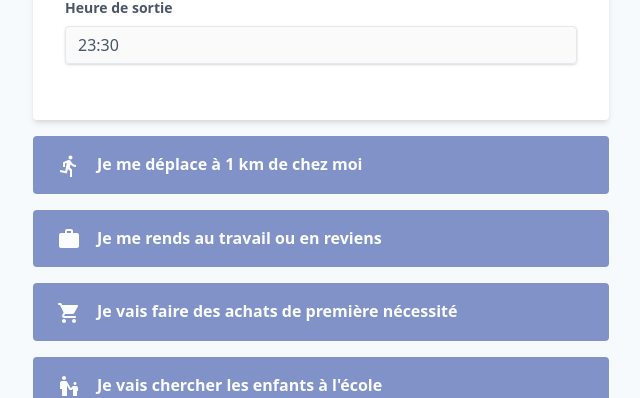
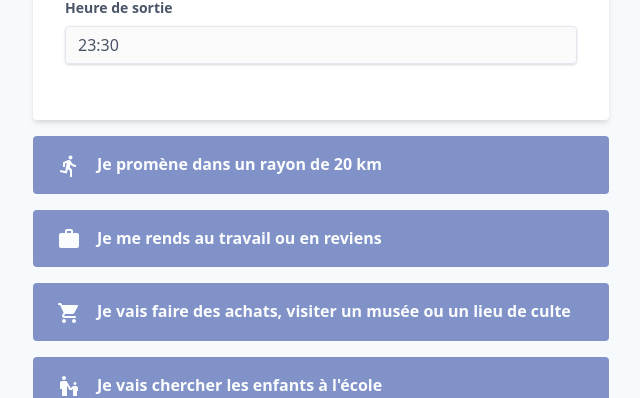
Before and after one commit to benjamintd/attestation.page, a Next.js app: page / in a window 1280 px wide. Shown: the part 1179-1577 px from the top of the page, without its empty margins (319-959 px from the left). Built offline with nearby package versions, Linux system fonts and the light colour scheme.

Commit message:
new attestation

```diff
--- a/components/Reason.jsx
+++ b/components/Reason.jsx
@@ -17,15 +17,19 @@ export default function Reason({ onClick, stateValid }) {
     <div className="w-full mb-8">
       <button disabled={!stateValid} id="sport_animaux" onClick={onClick}>
         <Sport className="icon" />
-        Je me déplace à 1 km de chez moi
+        Je promène dans un rayon de 20 km
       </button>
       <button disabled={!stateValid} id="travail" onClick={onClick}>
         <Work className="icon" />
         Je me rends au travail ou en reviens
       </button>
-      <button disabled={!stateValid} id="achats" onClick={onClick}>
+      <button
+        disabled={!stateValid}
+        id="achats_culturel_cultuel"
+        onClick={onClick}
+      >
         <Shop className="icon" />
-        Je vais faire des achats de première nécessité
+        Je vais faire des achats, visiter un musée ou un lieu de culte
       </button>
       <button disabled={!stateValid} id="enfants" onClick={onClick}>
         <Child className="icon" />
```
Also changed, not shown: lib/pdf-util.js, 1 other file (tests, documents, lock files or other folders).
